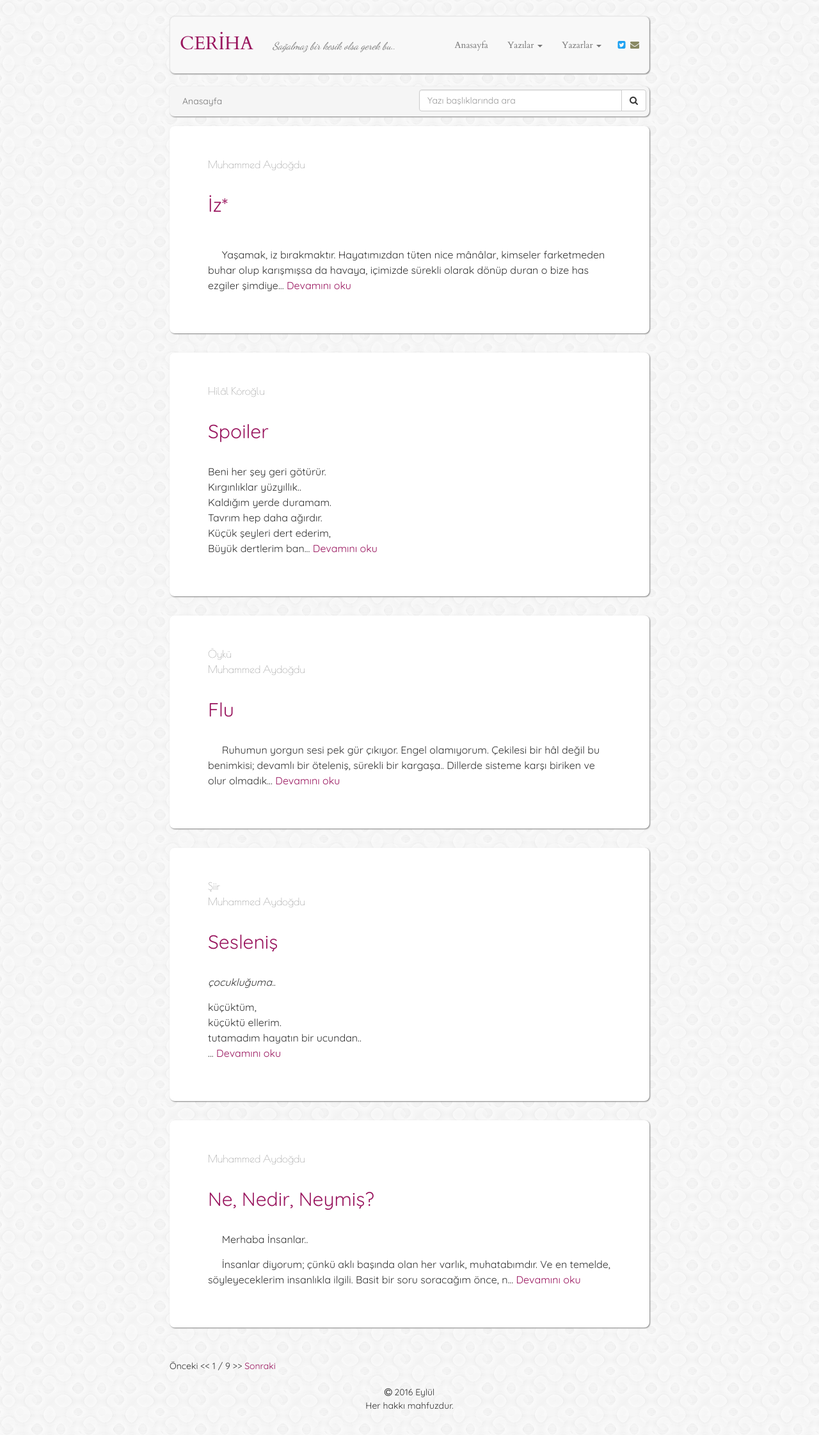
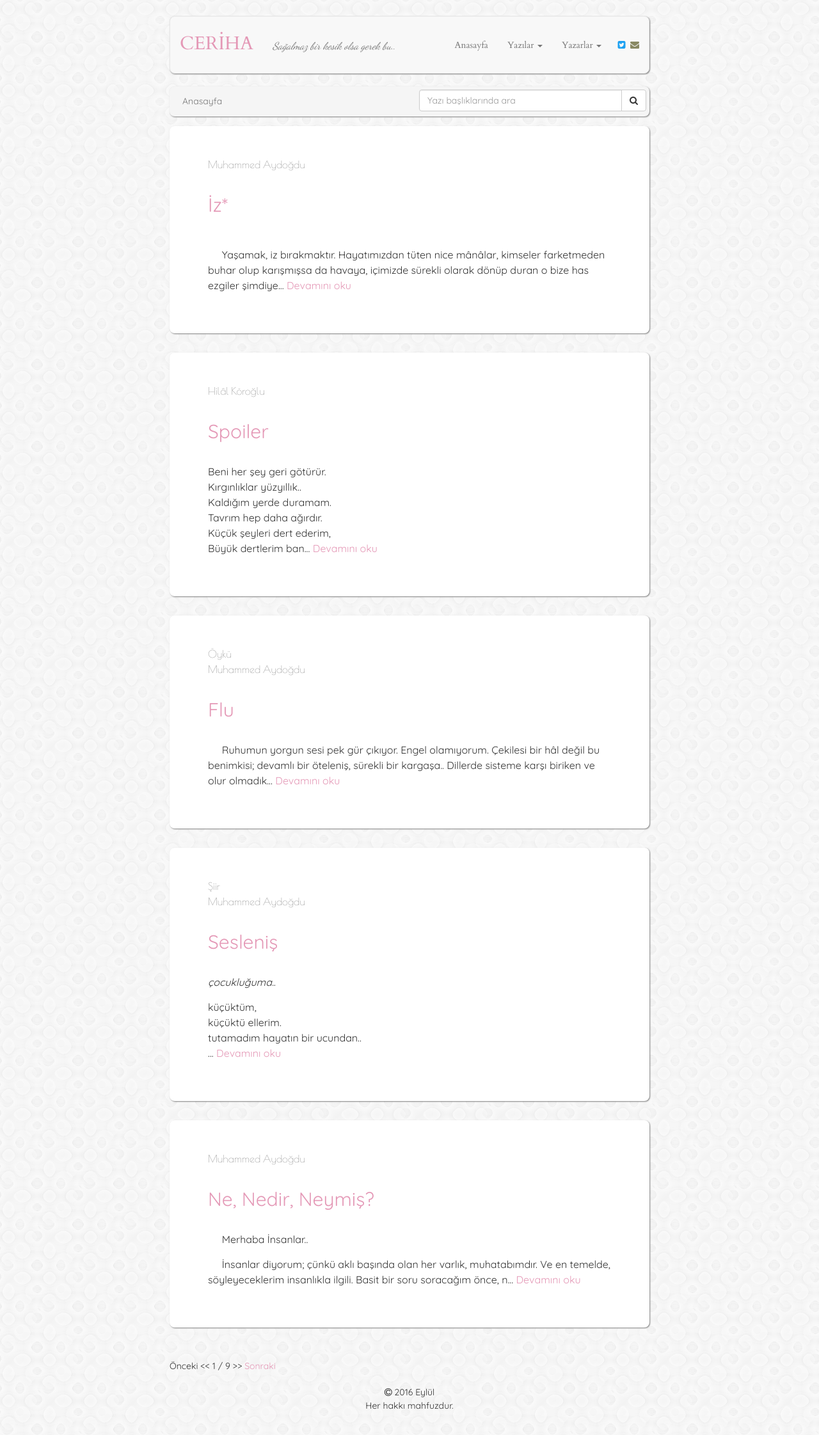
Before and after one commit to muhammedaydogdu/muhammedaydogdu.github.io, a Jekyll site: the page built from index.html, in a window 1280 px wide. Shown: the whole page at 64% size. Built offline with Jekyll 4.4.1, drawn with Linux system fonts in a browser that asks for light colours; some web fonts are replaced; the list of posts is cut into pages by our own code.

Commit message:
Update style.css

```diff
--- a/css/style.css
+++ b/css/style.css
@@ -19,20 +19,20 @@ body {
 }
 
 a {
-  color: #99155E;
+  color: #E498B6;
 }
 
 a:hover {
-  color: #99155E;
+  color: #E498B6;
 }
 
 a:focus {
-  color: #99155E;
+  color: #E498B6;
   text-decoration: none;
 }
 
 h2 {
-  color: #99155E;
+  color: #E498B6;
 }
 
 .container .navbar {
@@ -44,17 +44,17 @@ h2 {
 }
 
 .navbar .navbar-brand {
-  color: #99155E;
+  color: #E498B6;
   margin-top: 2px;
   font-size: 29px;
 }
 
 .navbar .navbar-brand:hover {
-  color: #99155E;
+  color: #E498B6;
 }
 
 .navbar .navbar-brand:focus {
-  color: #99155E;
+  color: #E498B6;
 }
 
 .navbar .navbar-text {
```
